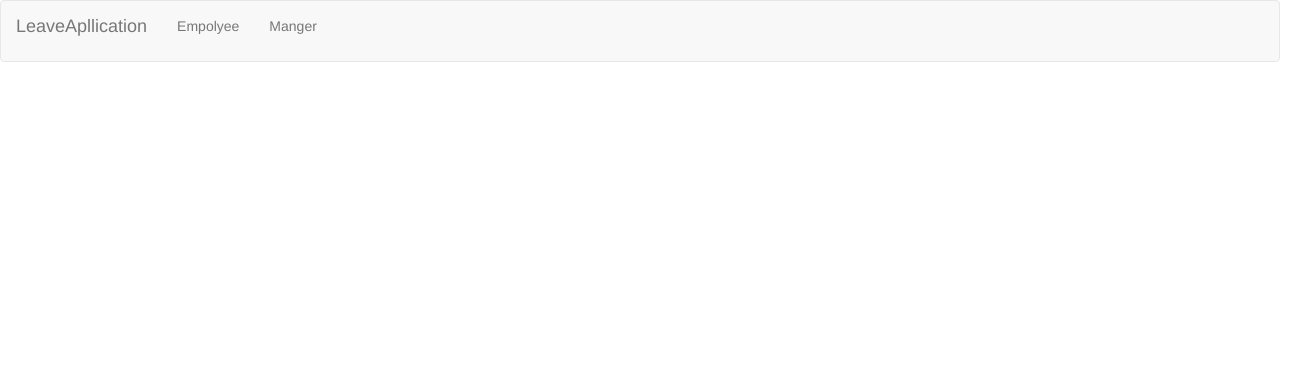
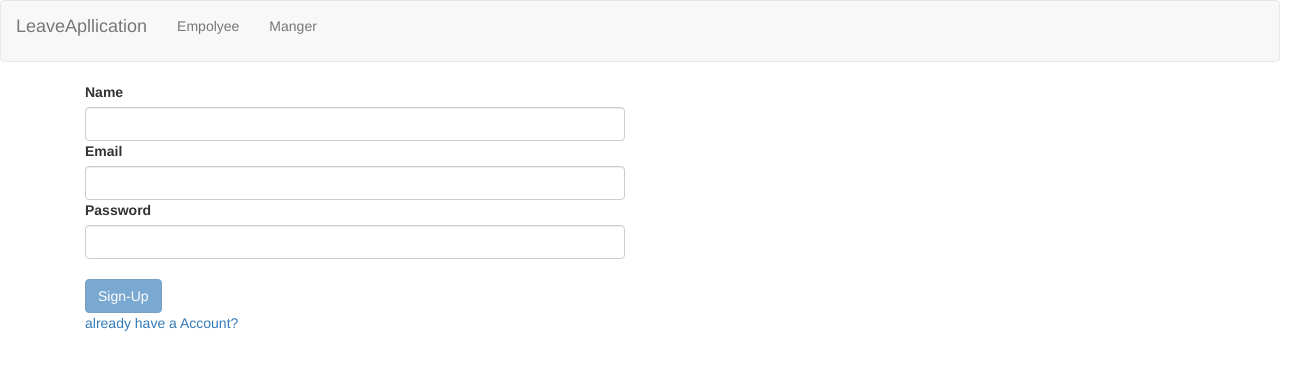
Before and after one commit to abirsoni007/Leaveapplication, an Angular app: page /signup in a window 1280 px wide. Before the commit this address led to /. Shown: the top 370 px of the page, 1310 px wide, since content can reach past the window. Built offline with nearby package versions, Linux system fonts and the light colour scheme.

Commit message:
signuplogin

```diff
--- a/src/app/app-routing.module.ts
+++ b/src/app/app-routing.module.ts
@@ -2,14 +2,17 @@ import { NgModule } from '@angular/core';
 import { Routes, RouterModule } from '@angular/router';
 import { EmployeeComponent } from './employee/employee.component';
 import { MangerComponent } from './manger/manger.component';
-import { NewCompComponent } from './employee/new-comp/new-comp.component';
+import { SingupComponent } from './singup/singup.component';
+import { LoginComponent } from './login/login.component';
 
 
 
-const routes: Routes = [{ path: '', redirectTo: 'employee', pathMatch: 'full' },
-                        { path: 'employee', component: EmployeeComponent },
+
+const routes: Routes = [{ path: '', redirectTo: 'signup', pathMatch: 'full' },
+                        { path: 'empolyee', component: EmployeeComponent },
                         { path: 'manger', component: MangerComponent },
-                        { path: 'new', component: NewCompComponent }           ];
+                        { path: 'signup', component: SingupComponent },
+                        { path: 'login', component:LoginComponent}       ];
 
 @NgModule({
   imports: [RouterModule.forRoot(routes)],
--- a/src/app/app.module.ts
+++ b/src/app/app.module.ts
@@ -8,6 +8,8 @@ import { HeaderComponent } from './header/header.component';
 import { MangerComponent } from './manger/manger.component';
 import { LeaveService } from './leave.service.ts.service';
 import { NewCompComponent } from './employee/new-comp/new-comp.component';
+import { SingupComponent } from './singup/singup.component';
+import { LoginComponent } from './login/login.component';
 
 
 
@@ -19,6 +21,8 @@ import { NewCompComponent } from './employee/new-comp/new-comp.component';
     HeaderComponent,
     MangerComponent,
     NewCompComponent,
+    SingupComponent,
+    LoginComponent,
 
   ],
   imports: [
--- a/src/app/employee/employee.component.ts
+++ b/src/app/employee/employee.component.ts
@@ -1,6 +1,6 @@
 import { Component, OnInit, ViewChild } from '@angular/core';
 import { LeaveService } from '../leave.service.ts.service';
-import { NgForm } from '@angular/forms';
+import { NgForm, NgModel } from '@angular/forms';
 
 
 
@@ -14,10 +14,10 @@ export class EmployeeComponent implements OnInit {
   leaveDetails: any = [];
   id: string = '';
   EmployeeName = '';
-  StartDate = '';
-  EndDate = '';
+  StartDate:number;
+  EndDate:number;
   status = 'Pending';
-   currentdate: any = new Date();
+   currentdate: number = Date.now();
   constructor(private _leaveservice: LeaveService) {
 
   }
@@ -31,7 +31,8 @@ export class EmployeeComponent implements OnInit {
     console.log(this.leaveDetails);
   }
   onApplyLeave() {
-    if (this.StartDate > this.currentdate) {
+    debugger
+    if (this.StartDate < this.currentdate) {
       console.log(this.currentdate)
    }
     if (this.StartDate > this.EndDate) {
--- a/src/app/header/header.component.html
+++ b/src/app/header/header.component.html
@@ -6,7 +6,7 @@
     <div class="collapse navbar-collapse">
       <ul class="nav navbar-nav">
         <li routerLinkActive="active" [routerLinkActiveOptions]="{exact:true}">
-          <a routerLink="/">Empolyee</a></li>
+          <a routerLink="empolyee">Empolyee</a></li>
         <li routerLinkActive="active"><a routerLink="/manger">Manger</a></li>
 
       </ul>
--- /dev/null
+++ b/src/app/login/login.component.html
@@ -0,0 +1,21 @@
+<div class="row">
+    <div class="container">
+        <form (ngSubmit)="onLogIn()" #sfname="ngForm">
+            <div class="col-xs-6">
+                <div class="form-group">
+                    <label>Email</label>
+                    <input type="email" required #email="ngModel" class="form-control"
+                        [class.is-invaild]="email.invalid" name="email" [(ngModel)]="Email">
+                    <label>Password</label>
+                    <input type="password" required #password="ngModel" class="form-control"
+                        [class.is-invaild]="password.invalid" name="password" [(ngModel)]="Password">
+                    <br>
+                    <button class="btn btn-primary" [disabled]="!sfname.valid">Log-In
+                    </button>
+                    <br>
+                    <a href="http://localhost:4200/signup">Create Account</a>
+                </div>
+            </div>
+        </form>
+    </div>
+</div>
--- /dev/null
+++ b/src/app/login/login.component.ts
@@ -0,0 +1,37 @@
+import { Component, OnInit } from '@angular/core';
+import { conditionallyCreateMapObjectLiteral } from '@angular/compiler/src/render3/view/util';
+import { Router } from '@angular/router';
+
+
+@Component({
+  selector: 'app-login',
+  templateUrl: './login.component.html',
+  styleUrls: ['./login.component.css']
+})
+export class LoginComponent implements OnInit {
+UserDetails=[];
+Password='';
+Email='';
+  constructor(private router: Router) { }
+
+  ngOnInit(): void {
+  this.UserDetails= JSON.parse(localStorage.getItem('currentuser'))
+  console.log(this.UserDetails)
+  }
+  onLogIn(){
+   this.UserDetails.forEach(user => {
+    email:atob(user.email)
+    password: atob(user.password)
+    if(this.Email===atob(user.email)){
+        if(this.Password===atob(user.password)){
+          this.router.navigate(['empolyee'])
+        }else{
+          alert('Password is incorrect')
+        }
+    }else{
+    alert('Email is incorrect')
+    }
+   });
+
+  }
+}
--- /dev/null
+++ b/src/app/singup/singup.component.html
@@ -0,0 +1,26 @@
+<div class="row">
+    <div class="container">
+
+        <form (ngSubmit)="onSignup()" #sfname="ngForm">
+            <div class="col-xs-6">
+                <div class="form-group">
+                    <label>Name</label>
+                    <input type="text" required #name="ngModel" class="form-control" [class.is-invaild]="name.invalid"
+                        name="name" [(ngModel)]="Employeename">
+                    <label>Email</label>
+                    <input type="email" required #email="ngModel" class="form-control"
+                        [class.is-invaild]="email.invalid" name="email" [(ngModel)]="Email">
+                    <label>Password</label>
+                    <input type="password" required #password="ngModel" class="form-control"
+                        [class.is-invaild]="password.invalid" name="password" [(ngModel)]="Password">
+                    <br>
+                    <button class="btn btn-primary" [disabled]="!sfname.valid">Sign-Up
+                    </button>
+                    <br>
+                    <a href="http://localhost:4200/login">already have a Account?</a>
+
+                </div>
+            </div>
+        </form>
+    </div>
+</div>
--- /dev/null
+++ b/src/app/singup/singup.component.ts
@@ -0,0 +1,30 @@
+import { Component, OnInit, ViewChild } from '@angular/core';
+import { EmailValidator, NgForm } from '@angular/forms';
+
+@Component({
+  selector: 'app-singup',
+  templateUrl: './singup.component.html',
+  styleUrls: ['./singup.component.css']
+})
+export class SingupComponent implements OnInit {
+@ViewChild('sfname') signup: NgForm
+UseDetails=[];
+Employeename:string='';
+Email:string;
+Password:any;
+  constructor() { }
+
+  ngOnInit(): void {
+  }
+
+  onSignup(){
+    this.UseDetails.push({
+      name: btoa(this.Employeename),
+      email: btoa(this.Email),
+      password: btoa(this.Password)
+    });
+    console.log(this.UseDetails)
+    localStorage.setItem('currentuser', JSON.stringify(this.UseDetails));
+    this.signup.reset();
+  }
+}
```
Also changed, not shown: src/app/login/login.component.css (added), src/app/singup/singup.component.css (added), 2 other files (tests, documents, lock files or other folders).
